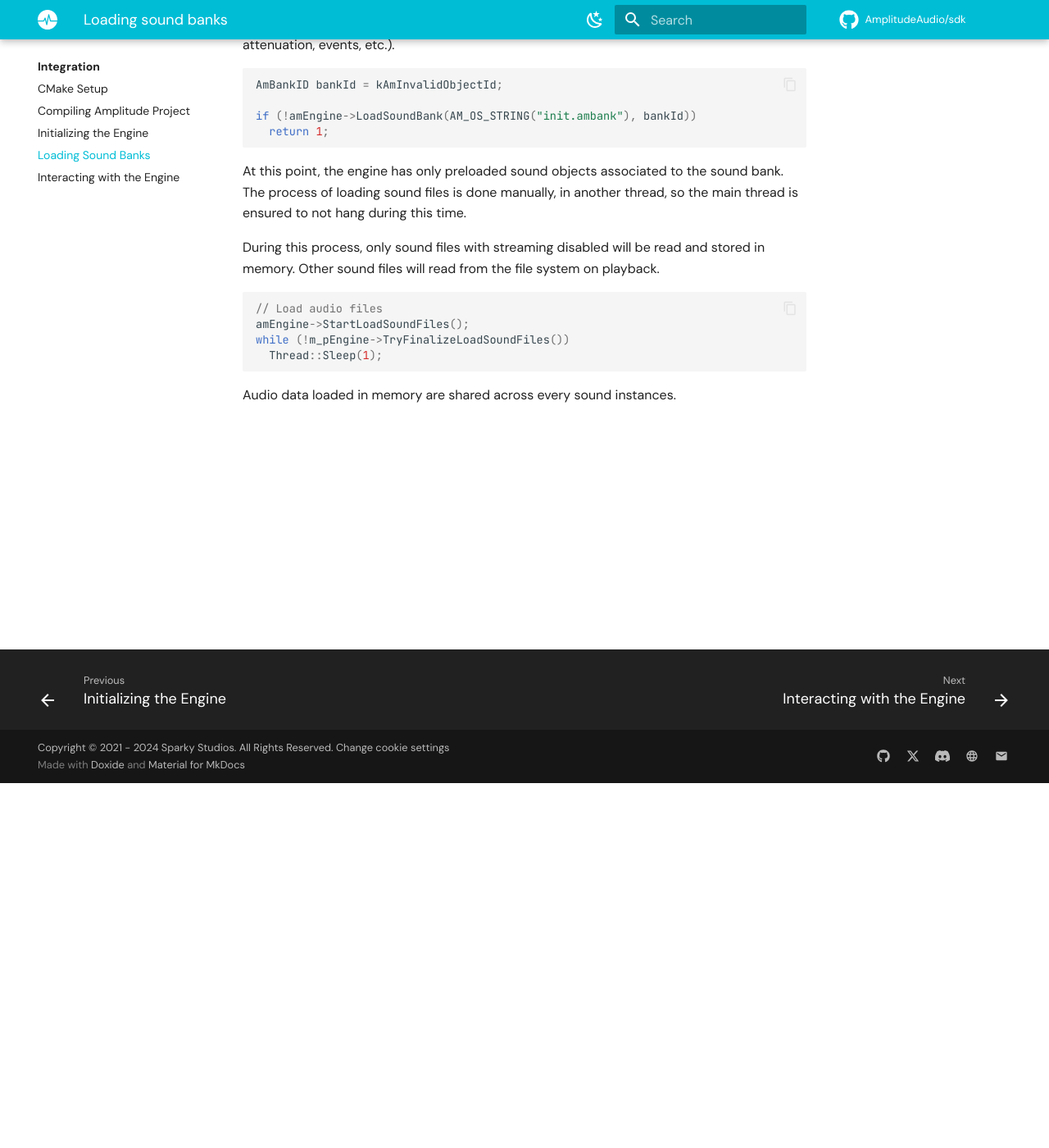
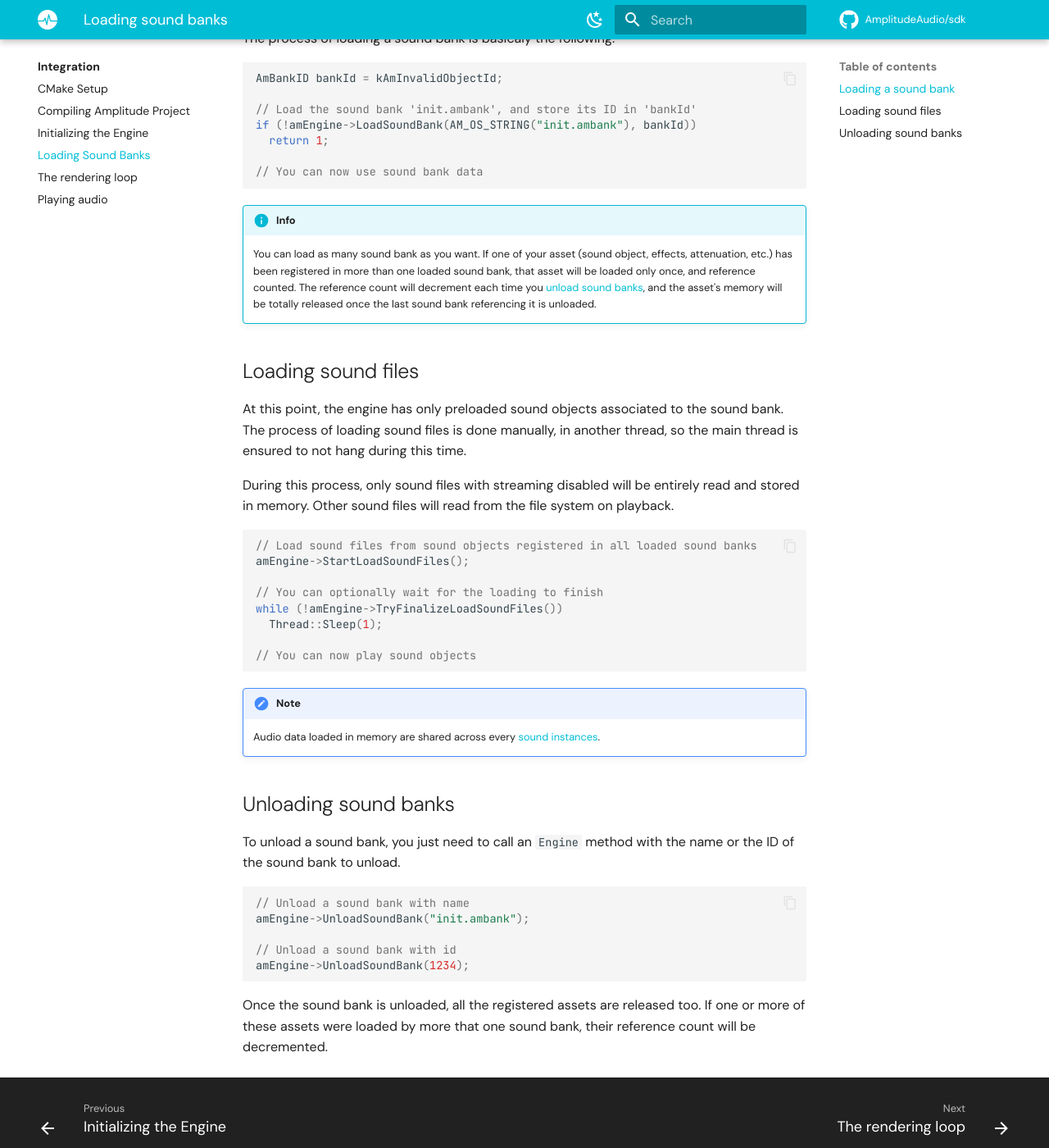
Before and after one commit to AmplitudeAudio/doc-sdk, an MkDocs documentation site: the page built from docs/integration/loading-sound-banks.md, in a window 1280 px wide and 1400 px high, scrolled down 445 px. Shown: the whole window at 82% size. Built offline with MkDocs 1.6.1 and Material for MkDocs 9.7.7, drawn with Linux system fonts in a browser that asks for light colours; comment, search, counter and statistics services are not loaded; the version menu is left out; some of the changed text lies outside the part shown.

Commit message:
chore: Updated integration reference.

````diff
--- a/docs/integration/loading-sound-banks.md
+++ b/docs/integration/loading-sound-banks.md
@@ -1,31 +1,59 @@
 ---
 title: Loading sound banks
-description: Sound banks are units storing the data your game will need to play audio. The page will show you how to load soundbanks from an Amplitude project.
+description: Sound banks are units storing the data your game will need to play audio. The page will show you how to load sound banks from an Amplitude project.
 ---
-
-!!! danger Incomplete Documentation
-    This documentation page is WIP and not yet complete. You can have a complete demo on how to interact with the engine through the official [sample projects](https://github.com/AmplitudeAudio/sdk/blob/develop/samples).
 
 When the engine is [fully initialized](./initializing-the-engine.md), you have to load a [sound bank](../project/sound-bank.md) to be able to play any sound or interact with your Amplitude project at runtime.
 
+## Loading a sound bank
+
 By loading a sound bank, the engine will also load all the associated data (effects, attenuation, events, etc.).
+
+The process of loading a sound bank is basicaly the following:
 
 ```cpp
 AmBankID bankId = kAmInvalidObjectId;
 
+// Load the sound bank 'init.ambank', and store its ID in 'bankId'
 if (!amEngine->LoadSoundBank(AM_OS_STRING("init.ambank"), bankId))
   return 1;
+
+// You can now use sound bank data
 ```
+
+!!! info
+    You can load as many sound bank as you want. If one of your asset (sound object, effects, attenuation, etc.) has been registered in more than one loaded sound bank, that asset will be loaded only once, and reference counted. The reference count will decrement each time you [unload sound banks](#unloading-a-sound-bank), and the asset's memory will be totally released once the last sound bank referencing it is unloaded.
+
+## Loading sound files
 
 At this point, the engine has only preloaded sound objects associated to the sound bank. The process of loading sound files is done manually, in another thread, so the main thread is ensured to not hang during this time.
 
-During this process, only sound files with streaming disabled will be read and stored in memory. Other sound files will read from the file system on playback.
+During this process, only sound files with streaming disabled will be entirely read and stored in memory. Other sound files will read from the file system on playback.
 
 ```cpp
-// Load audio files
+// Load sound files from sound objects registered in all loaded sound banks
 amEngine->StartLoadSoundFiles();
-while (!m_pEngine->TryFinalizeLoadSoundFiles())
+
+// You can optionally wait for the loading to finish
+while (!amEngine->TryFinalizeLoadSoundFiles())
   Thread::Sleep(1);
+
+// You can now play sound objects
 ```
 
-Audio data loaded in memory are shared across every sound instances.
+!!! note
+    Audio data loaded in memory are shared across every [sound instances](../getting-started/concepts.md#sound-instances).
+
+## Unloading sound banks
+
+To unload a sound bank, you just need to call an `Engine` method with the name or the ID of the sound bank to unload.
+
+```cpp
+// Unload a sound bank with name
+amEngine->UnloadSoundBank("init.ambank");
+
+// Unload a sound bank with id
+amEngine->UnloadSoundBank(1234);
+```
+
+Once the sound bank is unloaded, all the registered assets are released too. If one or more of these assets were loaded by more that one sound bank, their reference count will be decremented.
````
Also changed, not shown: docs/SUMMARY.md (+2 -1 lines), docs/integration/initializing-the-engine.md (+0 -5 lines), docs/integration/interacting-with-the-engine.md (deleted, +0 -37 lines), docs/integration/playing-audio.md (added, +26 -0 lines), docs/integration/the-rendering-loop.md (added, +30 -0 lines).
